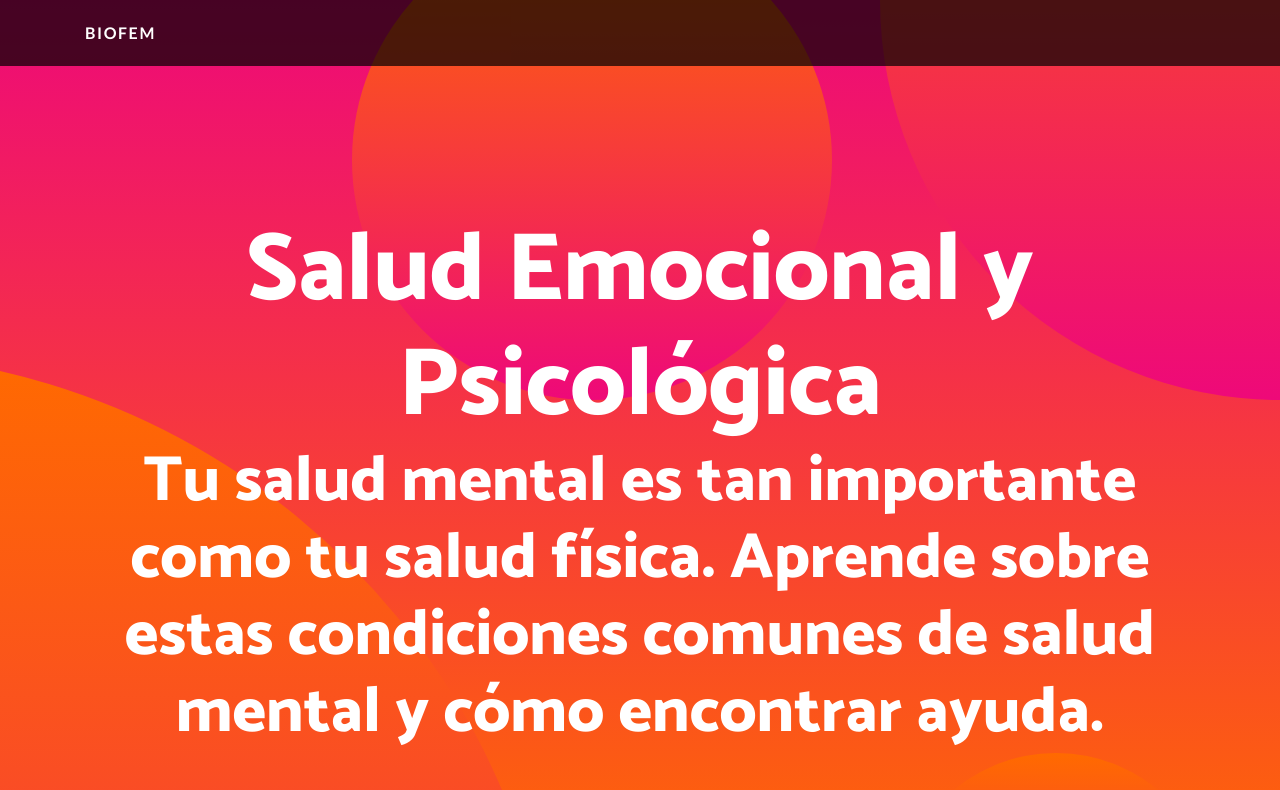
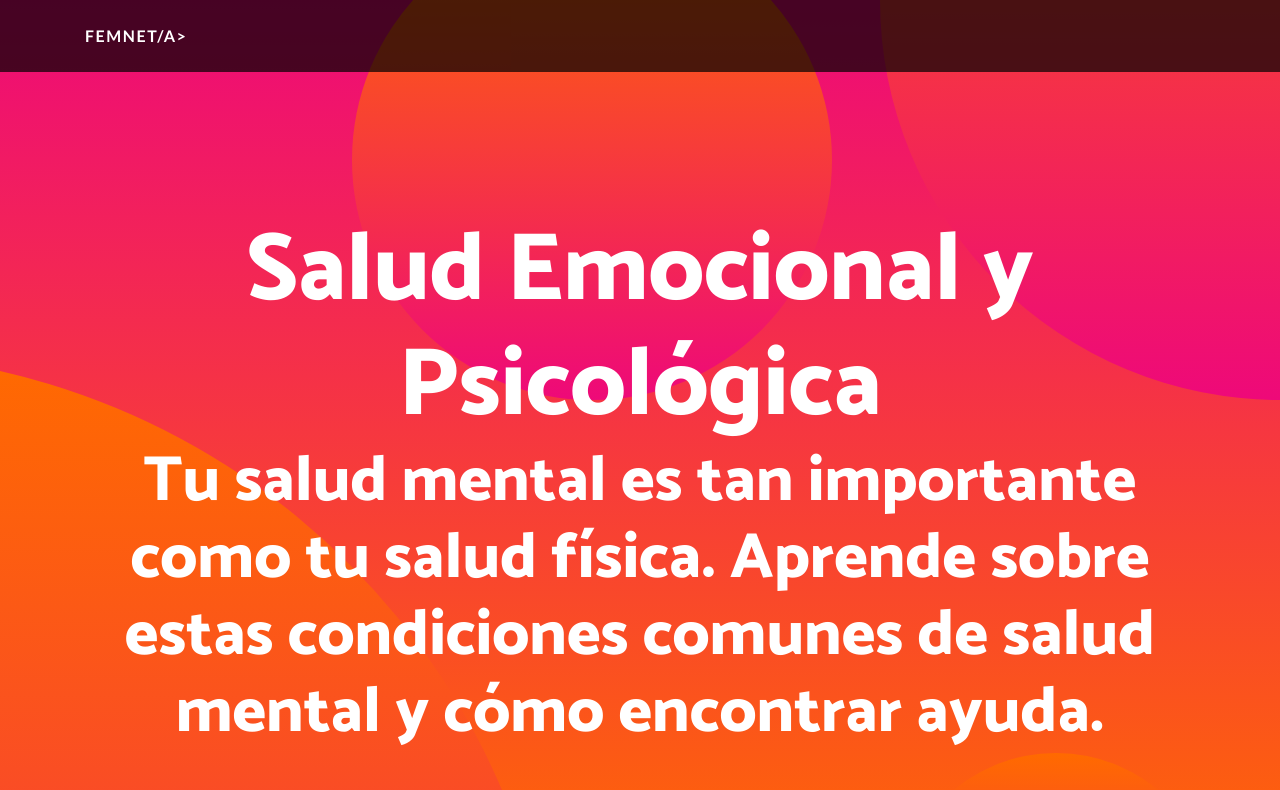
Before and after one commit to MelissaMP/ejemplo-pagina-web, a website: page saludemocionalYpsicológica.html in a window 1280 px wide. Shown: the top 790 px of the page. Drawn offline with nearby package versions, Linux system fonts and the light colour scheme.

Commit message:
Update saludemocionalYpsicológica.html

```diff
--- a/saludemocionalYpsicológica.html
+++ b/saludemocionalYpsicológica.html
@@ -10,7 +10,7 @@
   <meta name="description" content="">
   <meta name="author" content="">
 
-  <title>BioFem</title>
+  <title>FemNet</title>
 
   <!-- Bootstrap core CSS -->
   <link href="vendor/bootstrap/css/bootstrap.min.css" rel="stylesheet">
@@ -30,7 +30,7 @@
   <!-- Navigation -->
    <nav class="navbar navbar-expand-lg navbar-dark navbar-custom fixed-top">
     <div class="container">
-      <a class="navbar-brand" href="index.html">BioFem</a>
+      <a class="navbar-brand" href="index.html">FemNet/a>
       <button class="navbar-toggler" type="button" data-toggle="collapse" data-target="#navbarResponsive" aria-controls="navbarResponsive" aria-expanded="false" aria-label="Toggle navigation">
         <span class="navbar-toggler-icon"></span>
       </button>
```
